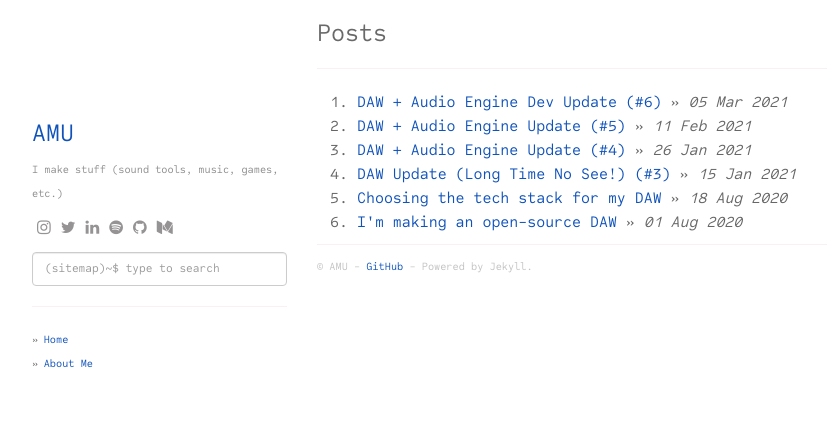
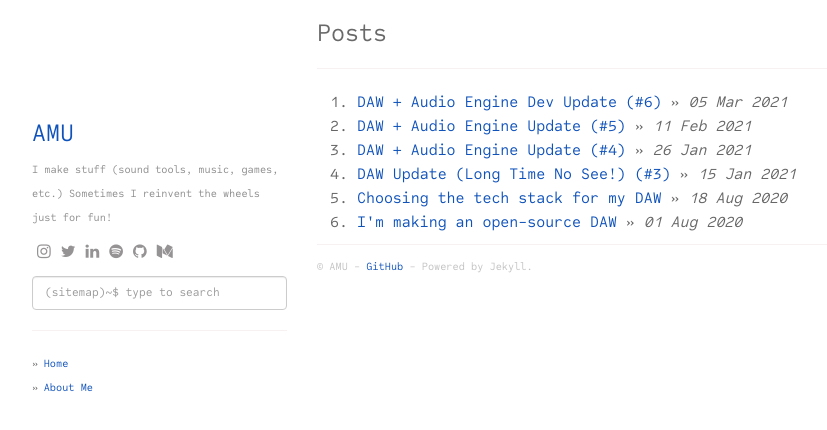
Before and after one commit to amuuu/amuuu.github.io, a Jekyll site: the page built from index.html, in a window 1280 px wide. Shown: the top 430 px of the page, without its empty margins (53-880 px from the left). Built offline with Jekyll 4.4.1, drawn with Linux system fonts in a browser that asks for light colours; nearby versions of some CDN libraries; the list of posts is cut into pages by our own code.

Commit message:
Update _config.yml

```diff
--- a/_config.yml
+++ b/_config.yml
@@ -2,7 +2,7 @@ title: Posts
 description: My Personal blog
 author: AMU
 github: https://github.com/amuuu
-about: I make stuff (sound tools, music, games, etc.)
+about: I make stuff (sound tools, music, games, etc.) Sometimes I reinvent the wheels just for fun!
 google_analytics: UA-XXXXXXXX-Y
 
 enableTags: true
```
